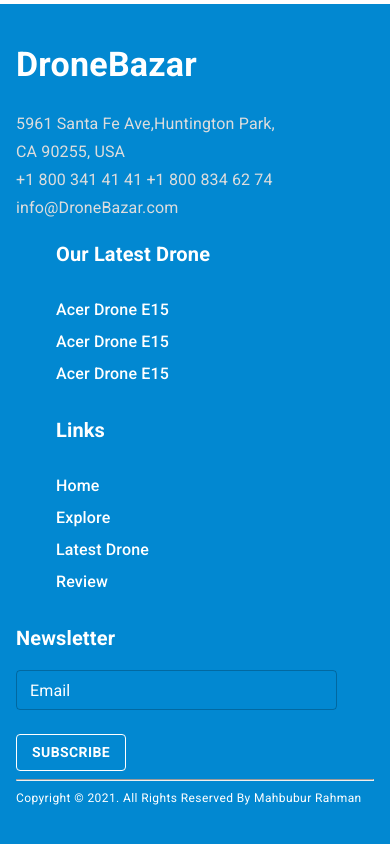
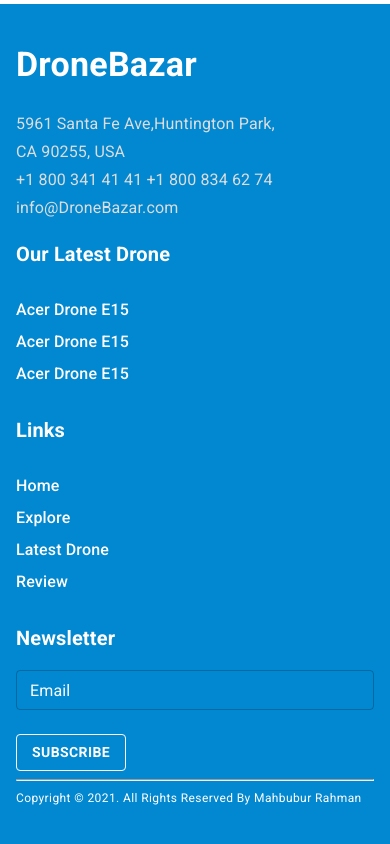
Before and after one commit to wdmahbubur/niche-website-client-side, a React (Create React App) app: page / in a window 390 px wide. Shown: the part 6196-7040 px from the top of the page. Built offline with nearby package versions, Linux system fonts and the light colour scheme.

Commit message:
footer responsive

```diff
--- a/src/components/Footer/Footer.js
+++ b/src/components/Footer/Footer.js
@@ -9,7 +9,7 @@ const Footer = () => {
         <Box sx={{ bgcolor: 'info.main', py: 5 }}>
             <Container>
                 <Grid container spacing={2}>
-                    <Grid item md={3}>
+                    <Grid item xs={12} md={3}>
                         <Typography variant="h4" component="div" sx={{ fontWeight: 700 }}>
                             <Link as={NavLink} to="/" sx={{ color: '#fff', textDecoration: 'none' }}>
                                 DroneBazar
@@ -22,11 +22,11 @@ const Footer = () => {
                             info@DroneBazar.com<br />
                         </Typography>
                     </Grid>
-                    <Grid item md={3}>
-                        <Typography variant="h6" component="div" sx={{ color: '#fff', fontWeight: 700, ml: 5 }}>
+                    <Grid item xs={12} md={3}>
+                        <Typography variant="h6" component="div" sx={{ color: '#fff', fontWeight: 700, ml: { xs: 0, md: 5 } }}>
                             Our Latest Drone
                         </Typography>
-                        <List sx={{ mt: 2, color: '#ddd', ml: 5 }}>
+                        <List sx={{ mt: 2, color: '#ddd', ml: { xs: 0, md: 5 } }}>
                             <ListItem sx={{ pl: 0, py: .5 }}>
                                 <ListItemText sx={{ my: 0 }}>
                                     <Link as={NavLink} to="/"
@@ -77,11 +77,11 @@ const Footer = () => {
                             </ListItem>
                         </List>
                     </Grid>
-                    <Grid item md={3}>
-                        <Typography variant="h6" component="div" sx={{ color: '#fff', fontWeight: 700, ml: 5 }}>
+                    <Grid item xs={12} md={3}>
+                        <Typography variant="h6" component="div" sx={{ color: '#fff', fontWeight: 700, ml: { xs: 0, md: 5 } }}>
                             Links
                         </Typography>
-                        <List sx={{ mt: 2, color: '#ddd', ml: 5 }}>
+                        <List sx={{ mt: 2, color: '#ddd', ml: { xs: 0, md: 5 } }}>
                             <ListItem sx={{ pl: 0, py: .5 }}>
                                 <ListItemText sx={{ my: 0 }}>
                                     <Link smooth as={NavHashLink} to="/#home"
@@ -148,7 +148,7 @@ const Footer = () => {
                             </ListItem>
                         </List>
                     </Grid>
-                    <Grid item md={3}>
+                    <Grid item xs={12} md={3}>
                         <Typography variant="h6" component="div" sx={{ color: '#fff', fontWeight: 700 }}>
                             Newsletter
                         </Typography>
```
